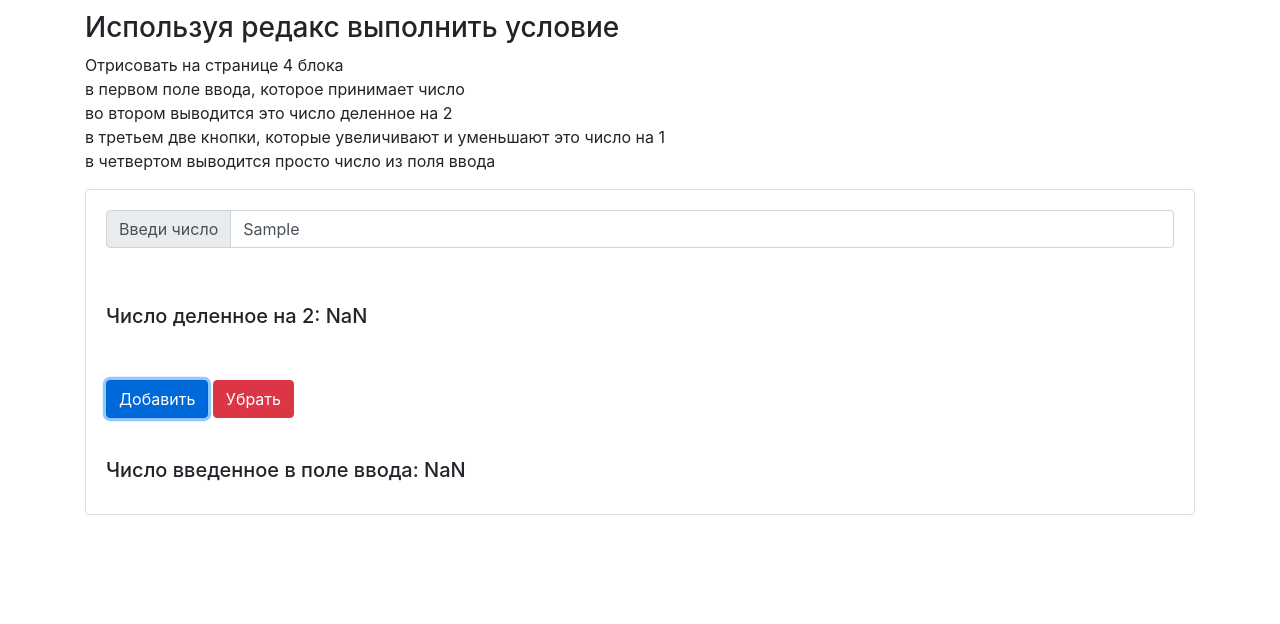
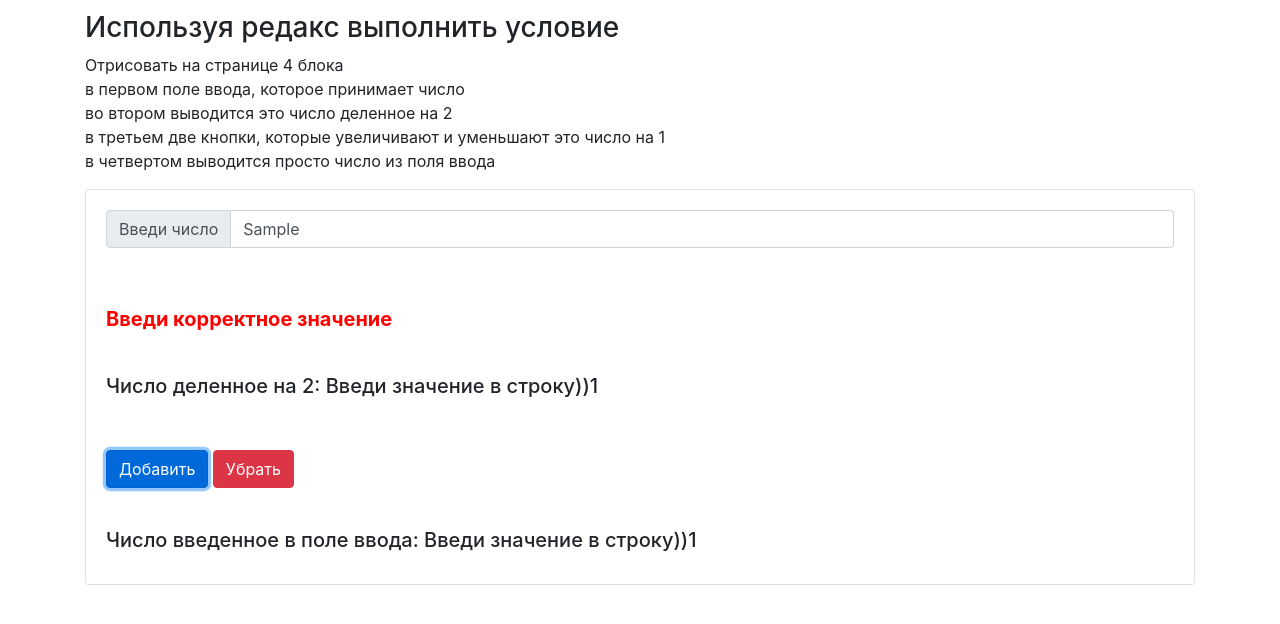
Before and after one commit to nullFromUndefined/redux-vanilla-js, a website built with webpack: page src/index.html in a window 1280 px wide. Both pictures are taken after typing "Sample" into the empty fields and a click on the button "Добавить". Shown: the part 118-742 px from the top of the page. Built offline with nearby package versions, Linux system fonts and the light colour scheme.

Commit message:
Добавил обработку ошибок при вводе НЕ цифр

```diff
--- a/src/index.html
+++ b/src/index.html
@@ -31,7 +31,11 @@
       <div class="input-group-prepend">
         <span class="input-group-text" id="basic-addon1">Введи число</span>
       </div>
-      <input type="text" class="form-control" id="input">
+      <input type="text" class="form-control" id="input" >
+    </div>
+
+    <div class="card-body">
+      <span id="validity-input"></span>
     </div>
 
     <div class="card-body">
--- a/src/index.js
+++ b/src/index.js
@@ -8,13 +8,18 @@ const addBtn = document.getElementById('add');
 const subBtn = document.getElementById('sub');
 const division = document.getElementById('division');
 const inputNumber = document.getElementById('input-number');
+const validityInput = document.getElementById('validity-input');
 
 // создаем глобальный state
 const store = createStore(rootReducer, 'Введи значение в строку))');
 
 input.addEventListener('input', (event) => {
-    store.dispatch(updateData(+event.target.value));
-    console.log('store.getState().counter', store.getState());
+    if (!Number(event.target.value)) {
+        validityInput.innerHTML = 'Введи корректное значение';
+    } else {
+        store.dispatch(updateData(+event.target.value));
+        validityInput.innerHTML = '';
+    }
 })
 
 addBtn.addEventListener('click', () => {
--- a/src/styles.css
+++ b/src/styles.css
@@ -21,3 +21,9 @@ body.dark .card {
   align-items: center;
   justify-content: space-between;
 }
+
+#validity-input {
+  color: red;
+  font-size: 20px;
+  font-weight: 700;
+}
--- a/webpack.config.js
+++ b/webpack.config.js
@@ -23,6 +23,6 @@ module.exports = {
     ]
   },
   devServer: {
-    port: 3009
+    port: 3010
   }
 }
```
Also changed, not shown: README.md, dist/bundle.js, dist/index.html.
